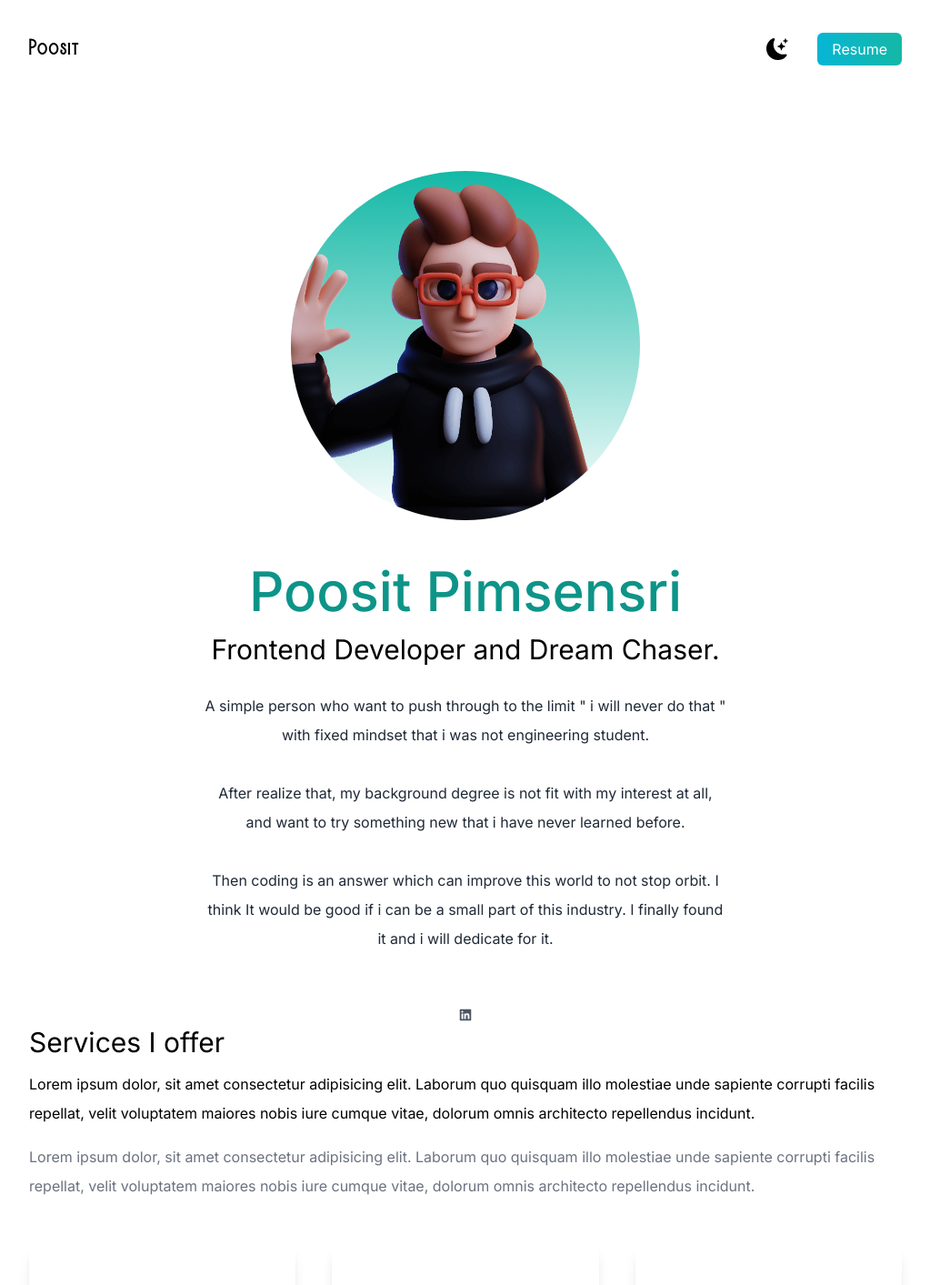
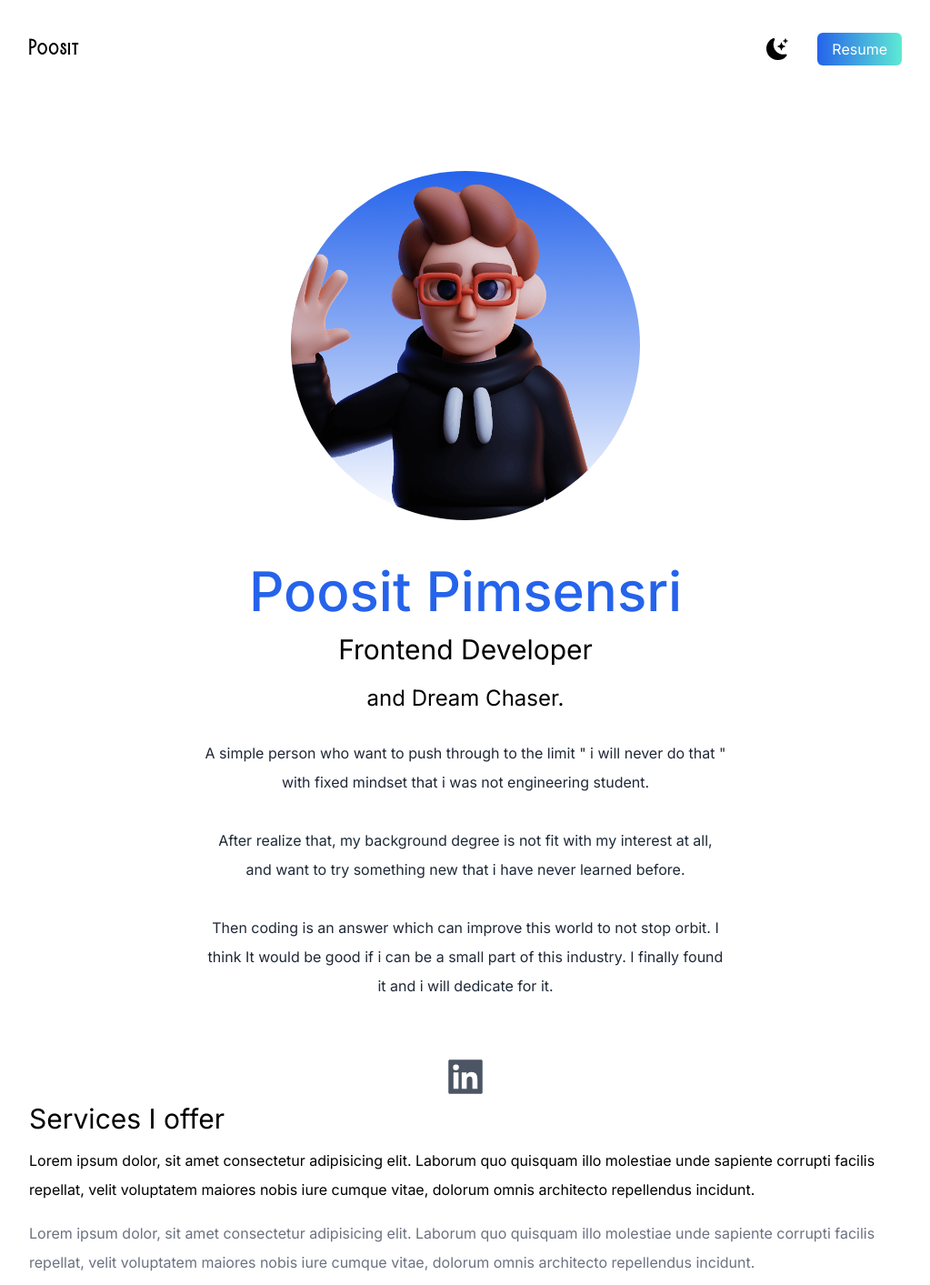
Before and after one commit to PoositPims/poosit-web-portfolio, a Next.js app: page / in a window 1280 px wide. Shown: the top 1413 px of the page at 91% size, without its empty margins (128-1151 px from the left). Built offline with nearby package versions, Linux system fonts and the light colour scheme.

Commit message:
done MyBasicDetail companent

```diff
--- a/src/app/page.js
+++ b/src/app/page.js
@@ -4,11 +4,11 @@ import Image from "next/image";
 import Header from "@/components/Header";
 // import { BsFillMoonStarsFill } from "react-icons/bs";
 import { AiFillLinkedin } from "react-icons/ai";
-import deved from "../../public/dev-ed-wave.png";
 import design from "../../public/design.png";
 import code from "../../public/code.png";
 import consulting from "../../public/consulting.png";
 import { useState } from "react";
+import MyBasicDetail from "@/components/MyBasicDetail";
 
 export default function Home() {
   const [darkMode, setDarkMode] = useState(false);
@@ -18,40 +18,8 @@ export default function Home() {
       <main className="bg-white px-10 md:px-20 lg:px-40 dark:bg-gray-900">
         <section className="min-h-screen">
           <Header darkMode={darkMode} setDarkMode={setDarkMode} />
-          <div className="text-center p-10">
-            <div className="relative mx-auto bg-gradient-to-b from-teal-500 rounded-full w-80 h-80 mb-10 overflow-hidden md:h-96 md:w-96">
-              <Image
-                src={deved}
-                layout="fill"
-                objectFit="cover"
-                alt="picture"
-              />
-            </div>
-            <h2 className="text-5xl py-2 text-teal-600 font-medium md:text-6xl">
-              Poosit Pimsensri
-            </h2>
-            <h3 className="text-2xl py-2 md:text-3xl">
-              Frontend Developer and Dream Chaser.
-            </h3>
-            <p className="text-md py-5 leading-8 text-gray-800 md:text-md max-w-xl mx-auto">
-              A simple person who want to push through to the limit &quot; i
-              will never do that &quot; with fixed mindset that i was not
-              engineering student. <br />
-              <br />
-              After realize that, my background degree is not fit with my
-              interest at all, and want to try something new that i have never
-              learned before. <br />
-              <br />
-              Then coding is an answer which can improve this world to not stop
-              orbit. I think It would be good if i can be a small part of this
-              industry. I finally found it and i will dedicate for it.
-            </p>
-          </div>
-          <div className="5xl flex justify-center text-gray-600">
-            <AiFillLinkedin />
-          </div>
+          <MyBasicDetail />
         </section>
-        {/* ===================================== */}
         <section>
           <div>
             <h3 className="text-3xl py-1">Services I offer</h3>
--- a/src/components/Header.js
+++ b/src/components/Header.js
@@ -15,7 +15,7 @@ function Header({ darkMode, setDarkMode }) {
           </li>
           <li>
             <a
-              className="bg-gradient-to-r from-cyan-500 to-teal-500 text-white px-4 py-2 rounded-md ml-8"
+              className="bg-gradient-to-r from-blue-600 to-teal-300 text-white px-4 py-2 rounded-md ml-8"
               href="#"
             >
               Resume
--- /dev/null
+++ b/src/components/MyBasicDetail.js
@@ -0,0 +1,43 @@
+import React from "react";
+import Image from "next/image";
+import { AiFillLinkedin } from "react-icons/ai";
+import deved from "../../public/dev-ed-wave.png";
+
+function MyBasicDetail() {
+  return (
+    <div>
+      <div className="text-center p-10">
+        <div className="relative mx-auto bg-gradient-to-b from-blue-600 rounded-full w-80 h-80 mb-10 overflow-hidden md:h-96 md:w-96">
+          <Image src={deved} layout="fill" objectFit="cover" alt="picture" />
+        </div>
+        <h2 className="text-5xl py-2 text-blue-600 font-medium md:text-6xl">
+          Poosit Pimsensri
+        </h2>
+        <h3 className="text-2xl py-2 md:text-3xl">
+          Frontend Developer <br />
+          <h3 className="md:text-2xl md:mt-5">and Dream Chaser.</h3>
+        </h3>
+        <p className="text-md py-5 leading-8 text-gray-800 md:text-md max-w-xl mx-auto">
+          A simple person who want to push through to the limit &quot; i will
+          never do that &quot; with fixed mindset that i was not engineering
+          student. <br />
+          <br />
+          After realize that, my background degree is not fit with my interest
+          at all, and want to try something new that i have never learned
+          before. <br />
+          <br />
+          Then coding is an answer which can improve this world to not stop
+          orbit. I think It would be good if i can be a small part of this
+          industry. I finally found it and i will dedicate for it.
+        </p>
+      </div>
+      <div className="5xl flex justify-center text-gray-600">
+        <a href="https://www.linkedin.com/in/poosit-pimsensri-b368181a7/">
+          <AiFillLinkedin className="text-5xl" />
+        </a>
+      </div>
+    </div>
+  );
+}
+
+export default MyBasicDetail;
```
